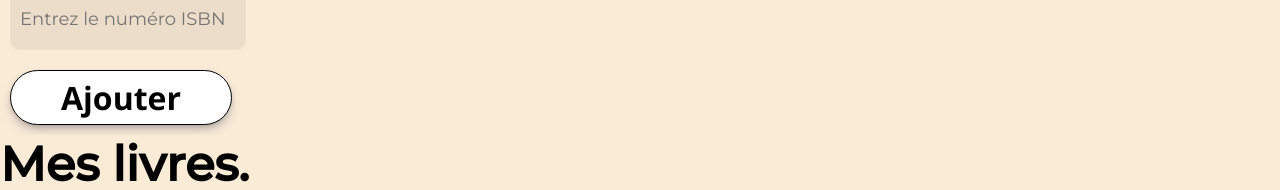
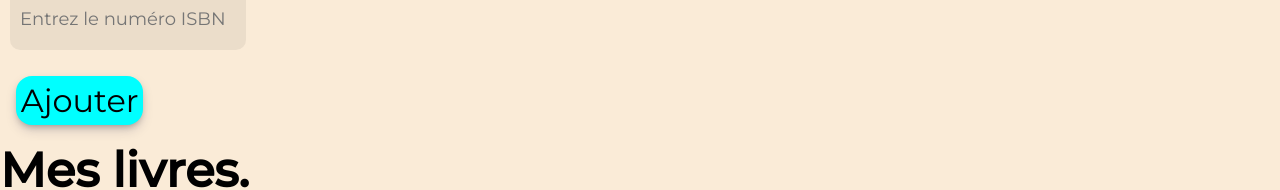
Before and after one commit to AvellaJB/projet-ring-frontend, a React (Create React App) app: page /library in a window 1280 px wide. Shown: the part 166-356 px from the top of the page. Built offline with nearby package versions, Linux system fonts and the light colour scheme; no server answers.

Commit message:
Petits détails CSS

```diff
--- a/src/components/AddBook.css
+++ b/src/components/AddBook.css
@@ -11,15 +11,14 @@
 }
 
 .buttonAddBook {
-  border: solid 1px black;
-  border-radius: 30px;
-  background-color: white;
-  color: black;
-  font-family: "Segoe UI", Tahoma, Geneva, Verdana, sans-serif;
-  font-weight: bold;
-  font-size: xx-large;
-  padding-right: 50px;
-  padding-left: 50px;
-  margin: 10px;
+  background-color: cyan;
+  border: none;
+  font-size: 2rem;
+  padding: 0.3rem;
+  margin: 1rem;
+  display: flex;
+  align-items: center;
+  border-radius: 1rem;
+  box-shadow: rgba(50, 50, 93, 0.25) 0px 6px 12px -2px, rgba(0, 0, 0, 0.3) 0px 3px 7px -3px;
   cursor: pointer;
 }
--- a/src/components/Navbar.css
+++ b/src/components/Navbar.css
@@ -43,3 +43,7 @@
 .logo-svg {
   margin: 1rem;
 }
+
+a {
+  cursor: pointer;
+}
--- a/src/pages/Home.css
+++ b/src/pages/Home.css
@@ -35,9 +35,6 @@
   cursor: pointer;
 }
 
-button, svg {
-  background-color: aliceblue;
-}
 
 h2{
   font-weight: 300;
```
